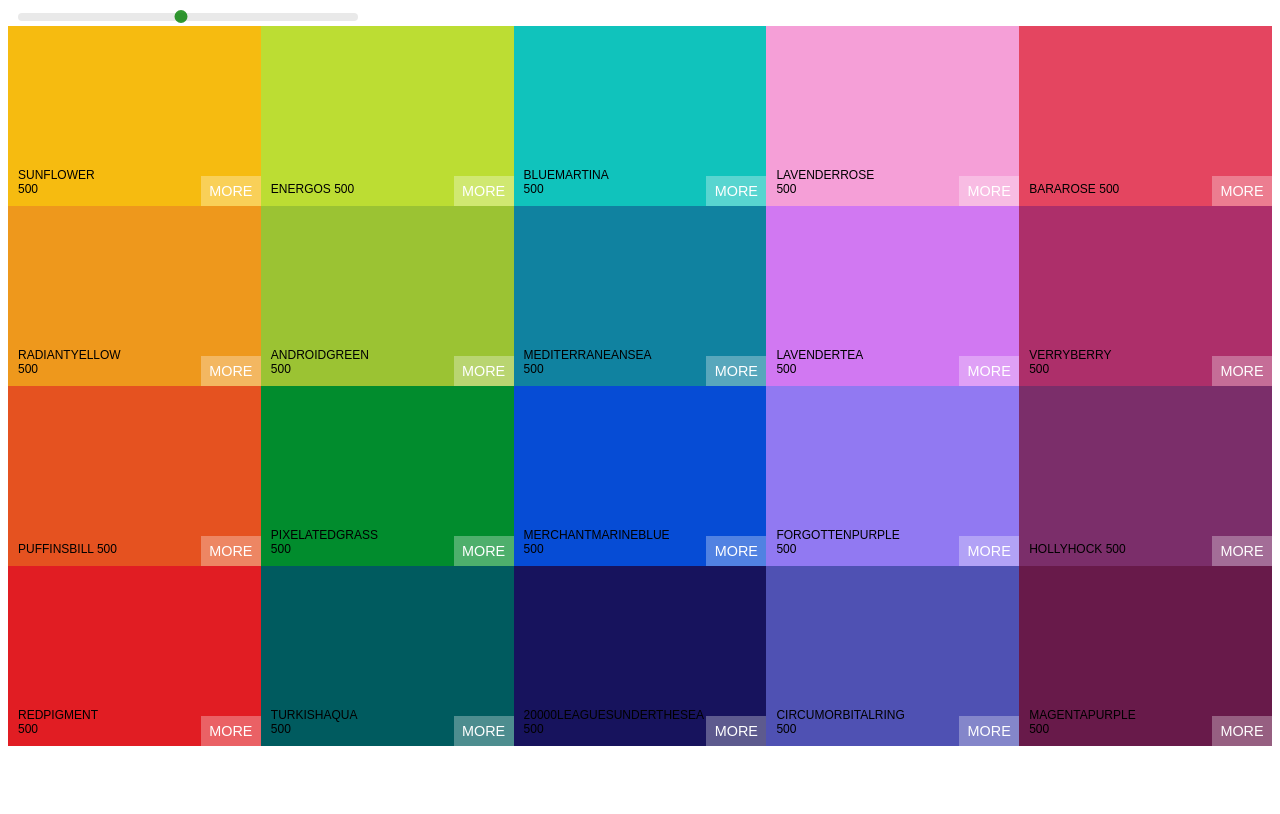
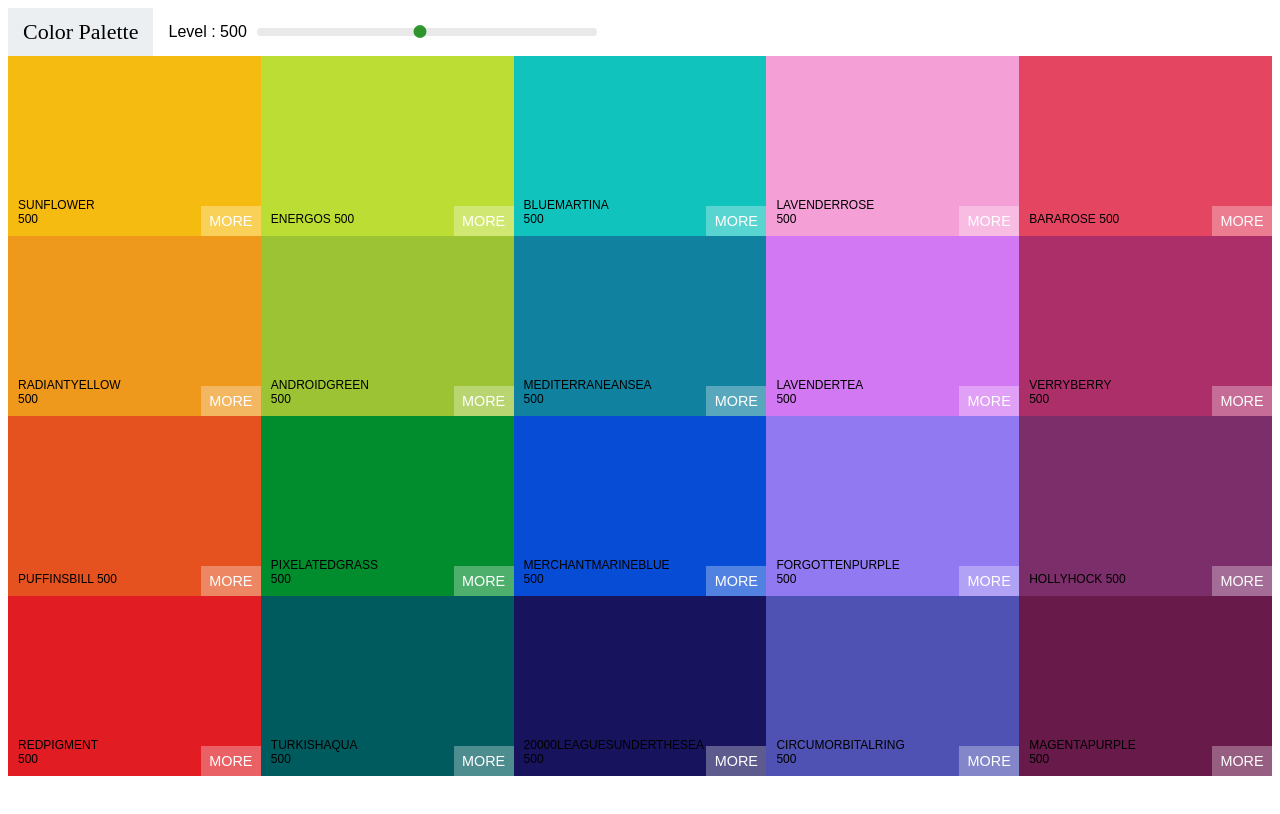
Before and after one commit to Yogehac/colors-app, a React (Create React App) app: page / in a window 1280 px wide. Built offline with nearby package versions, Linux system fonts and the light colour scheme.

Commit message:
Added Navabar component

```diff
--- /dev/null
+++ b/src/Navbar.js
@@ -0,0 +1,27 @@
+import { Component } from 'react';
+import Slider from 'rc-slider';
+import 'rc-slider/assets/index.css';
+
+import './styles/Navbar.css';
+
+class Navbar extends Component {
+	render() {
+		const { level, handleChange } = this.props;
+
+		return (
+			<nav className="Navbar">
+				<div className="logo">
+					<a href="#">Color Palette</a>
+				</div>
+				<div className="slide-container">
+					<span>Level : {level}</span>
+					<div className="slider">
+						<Slider defaultValue={level} min={100} max={900} step={100} onAfterChange={handleChange} />
+					</div>
+				</div>
+			</nav>
+		);
+	}
+}
+
+export default Navbar;
--- a/src/Palette.js
+++ b/src/Palette.js
@@ -1,8 +1,7 @@
 import { Component } from 'react';
-import Slider from 'rc-slider';
-import 'rc-slider/assets/index.css';
 
 import ColorBox from './ColorBox';
+import Navbar from './Navbar';
 
 import './styles/Palette.css';
 
@@ -28,10 +27,9 @@ class Palette extends Component {
 
 		return (
 			<div className="Palette">
-				<div className="slider">
-					<Slider defaultValue={level} min={100} max={900} step={100} onAfterChange={this.handleChange} />
-				</div>
 				{/* Navbar Component */}
+				<Navbar level={level} handleChange={this.handleChange} />
+
 				<div className="Palette-colors">{colorBoxes}</div>
 				{/* Footer Component */}
 			</div>
--- /dev/null
+++ b/src/styles/Navbar.css
@@ -0,0 +1,49 @@
+.Navbar {
+    display: flex;
+    align-items: center;
+    justify-content: flex-start;
+    height: 6vh;
+}
+
+.logo {
+    margin-right: 15px;
+    padding: 0 15px;
+    font-size: 22px;
+    background-color: #eceff1;
+    font-family: Robato;
+    height: 100%;
+    display: flex;
+    align-items: center;
+}
+
+.logo a {
+    text-decoration: none;
+    color: black;
+}
+
+.slider{
+    width: 340px;
+    margin: 0 10px;
+    display: inline-block
+}
+
+.rc-slider-track{
+    background-color: transparent;
+}
+.rc-slider-rail{
+    height: 8px;
+}
+
+.rc-slider-handle,
+.rc-slider-handle:active,
+.rc-slider-handle:hover,
+.rc-slider-handle:focus{
+    background-color: green;
+    outline: none;
+    border: 2px solid green;
+    box-shadow: none;
+    width: 13px;
+    height: 13px;
+    margin-left: -7px;
+    margin-top: -3px;
+}
--- a/src/styles/Palette.css
+++ b/src/styles/Palette.css
@@ -5,30 +5,3 @@
 .Palette-colors {
     height: 90%;
 }
-
-.slider{
-    width: 340px;
-    margin: 0 10px;
-    display: inline-block
-}
-
-.rc-slider-track{
-    background: transparent;
-}
-.rc-slider-rail{
-    height: 8px;
-}
-
-.rc-slider-handle,
-.rc-slider-handle:active,
-.rc-slider-handle:hover,
-.rc-slider-handle:focus{
-    background: green;
-    outline: none;
-    border: 2px solid green;
-    box-shadow: none;
-    width: 13px;
-    height: 13px;
-    margin-left: -7px;
-    margin-top: -3px;
-}
```
